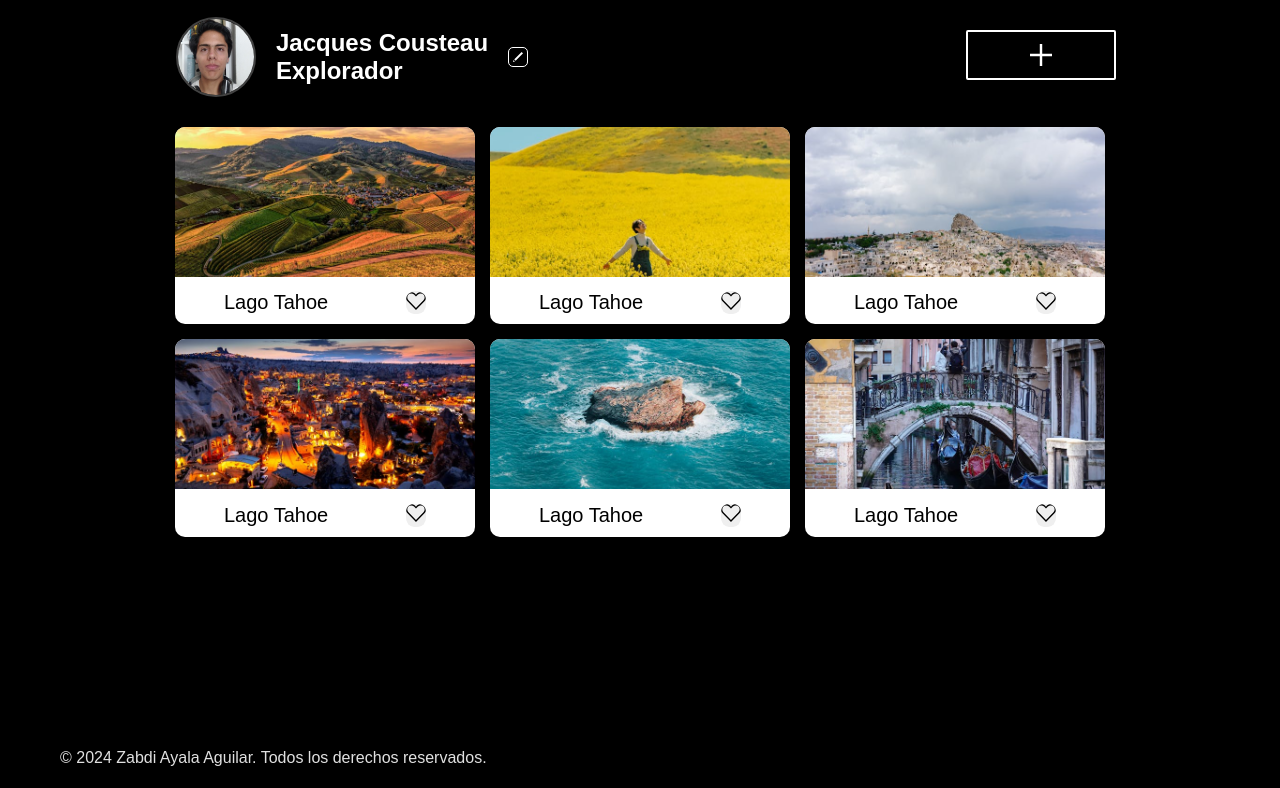
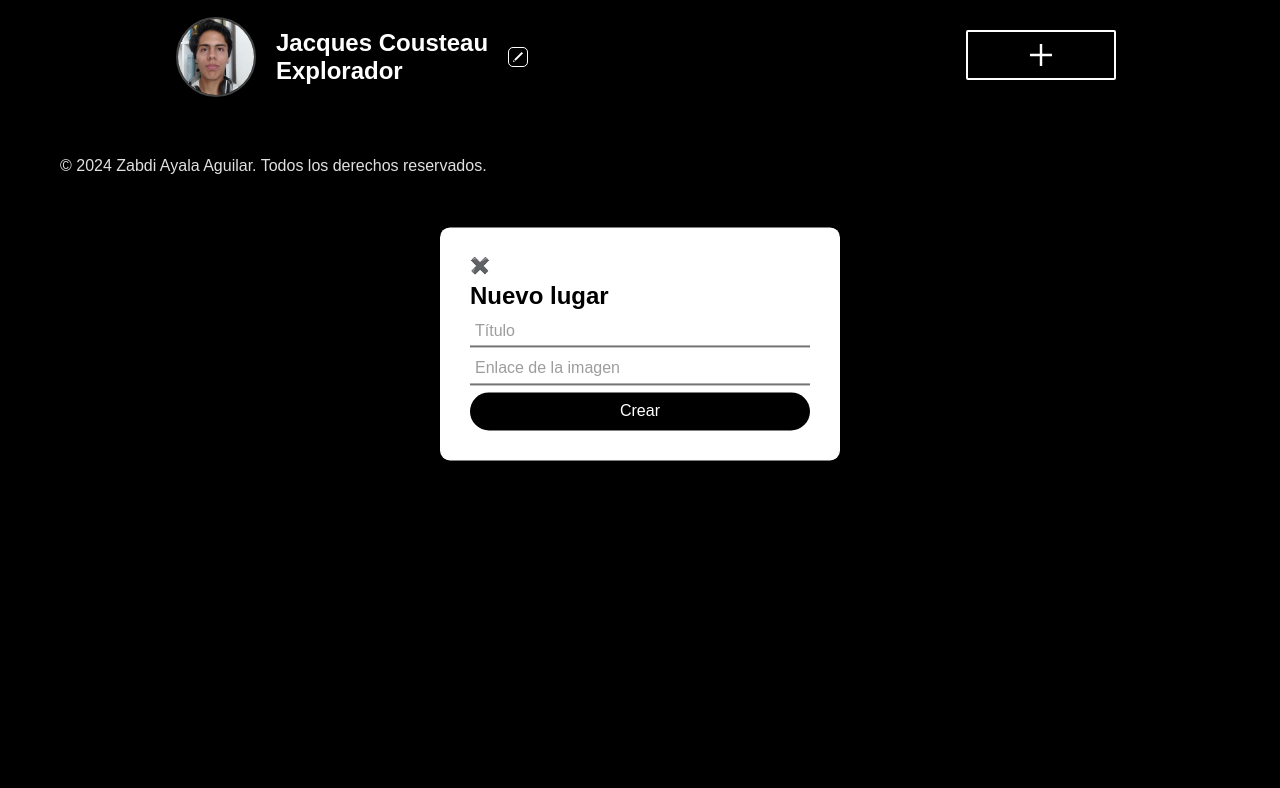
Before and after one commit to ZabdiAyala20/web_project_around, a plain HTML site: page index.html in a window 1280 px wide. Both pictures are taken after a click on the button 1040 px from the left and 112 px from the top of the page. Shown: the part 56-844 px from the top of the page. After the commit the page ends 800 px from the top, so only its background shows below. Drawn offline with Linux system fonts and the light colour scheme.

Commit message:
agregacion de boton de imagenes con funcion

```diff
--- a/blocks/content.css
+++ b/blocks/content.css
@@ -65,8 +65,57 @@
 .profile__edit-button:hover {
   background-color: #2980b9;
 }
+.instructions{
+  font-weight: 800;
+  font-size: xx-large;
+  color: white;
+  opacity: .5;
+}
+.add__image-button-form{
+  position: fixed;
+  width: 400px;
+  top: 50%;
+  left: 50%;
+  transform: translate(-50%, -50%);
+display: flex;
+flex-direction: column;
+background-color: rgb(255, 255, 255);
+border-radius: 10px;
+padding: 30px;
+gap: 7px;
+z-index: 1000;
+box-shadow: 0 0 15px rgba(0,0,0,0.5);
+}
+.add__images-title{
+  color: black;
+}
+.close__add_button-images{
+  width: fit-content;
+  border-style: none;
+  border-radius: 20px;
+  width: 20px;
+  background-color: transparent;
+}
+.input__images{
+  padding: 5px;
+  border-style: none;
+  border-bottom: 2px solid rgb(58, 58, 58);
+  opacity: .7;
+}
+.add__image-button{
+  background-color: black;
+  color: white;
+  width: 100%;
+  padding: 10px;
+  border-radius: 30px;
+  border-style: none;
+  transition: background-color 0.3s ease;
+}
+.add__image-button:hover{
+  background-color: rgb(100, 158, 215);
+}
 
-.images {
+.images__add_form-container{
   display: grid;
   row-gap: 15px;
   column-gap: 15px;
--- a/index.html
+++ b/index.html
@@ -29,61 +29,40 @@
   </div>
   <!--popup cierre-->
 
-      <div class="images">
-        <div class="card">
-          <img src="./images/monte.jpg" alt="Lugar" class="card__image">
-          <div class="card__info">
-            <p class="card__title">Lago Tahoe</p>
-            <button class="card__like-button"><img class="card__like-button" src="./images/likeButton.svg"></button>
-          </div>
-        </div>
-
-        <div class="card">
-            <img src="./images/campo_amarillo.jpg" alt="Lugar" class="card__image">
-            <div class="card__info">
-              <p class="card__title">Lago Tahoe</p>
-              <button class="card__like-button"><img class="card__like-button" src="./images/likeButton.svg"></button>
-            </div>
-          </div>
-
-          <div class="card">
-            <img src="./images/pueblo_rural.jpg" alt="Lugar" class="card__image">
-            <div class="card__info">
-              <p class="card__title">Lago Tahoe</p>
-              <button class="card__like-button"><img class="card__like-button" src="./images/likeButton.svg"></button>
-            </div>
-          </div>
-
-          <div class="card">
-            <img src="./images/rural_noche.jpg" alt="Lugar" class="card__image">
-            <div class="card__info">
-              <p class="card__title">Lago Tahoe</p>
-              <button class="card__like-button"><img class="card__like-button" src="./images/likeButton.svg"></button>
-            </div>
-          </div>
-
-          <div class="card">
-            <img src="./images/mar.jpg" alt="Lugar" class="card__image">
-            <div class="card__info">
-            <p class="card__title">Lago Tahoe</p>
-            <button class="card__like-button"><img class="card__like-button" src="./images/likeButton.svg"></button>
-          </div>
-          </div>
-
-          <div class="card">
-            <img src="./images/pueblo_de_agua.jpg" alt="Lugar" class="card__image">
-            <div class="card__info">
-              <p class="card__title">Lago Tahoe</p>
-              <button class="card__like-button"><img class="card__like-button" src="./images/likeButton.svg"></button>
-            </div>
-          </div>
-      </div>
+  <!-- bloque para agrgar imagenes  -->
+    <div class="images__add_form-container">
+      <p class="instructions">agrega tus fotos</p>
+    </div>
     </main>
 
     <footer class="footer">
       <p class="footer__text">  &copy; 2024 Zabdi Ayala Aguilar. Todos los derechos reservados.</p>
     </footer>
   </div>
+  <!-- Templates -->
+  <template id="form-images">
+    <form class="add__image-button-form">
+      <button class="close__add_button-images">✖️</button>
+      <h2 class="add__images-title">Nuevo lugar</h2>
+      <input class="input__images" type="text" id="titulo" name="titulo" placeholder="Título" >
+      <input class="input__images" type="url" id="url" name="url" placeholder="Enlace de la imagen">
+      <button class="add__image-button" type="submit">Crear</button>
+    </form>
+  </template>
+
+<template id="card__images">
+  <div class="card">
+    <div class="card__info">
+      <p class="card__title">Lago Tahoe</p>
+      <button class="card__like-button"><img class="card__like-button" src="./images/likeButton.svg"></button>
+    </div>
+  </div>
+</template>
+<!-- Templates -->
+
+
+  <!--script-->
   <script src="./scripts/index.js"></script>
+  <!--script-->
 </body>
 </html>
--- a/scripts/index.js
+++ b/scripts/index.js
@@ -56,12 +56,54 @@ popup.addEventListener('submit', (event) => {
     formContainer.innerHTML = '';
 });
 
-//funcion para mostrar mensaje de boton de fotos
+//funcion para agregar imagenes
 
-function addPhotos(){
-    let photosButton = document.querySelector('.profile__add-button');
-    photosButton.addEventListener('click', () => {
-        alert('Funcionalidad en desarrollo');
-    });
-}
-addPhotos();
+const templateContainer = document.querySelector('#form-images');
+const container = document.querySelector('.images__add_form-container');
+const openImagesButton = document.querySelector('.profile__add-button');
+let formVisible = false;
+
+// Evento para mostrar el formulario
+openImagesButton.addEventListener('click', () => {
+    if (!formVisible) {
+        const clone = templateContainer.content.cloneNode(true);
+        container.appendChild(clone);
+        formVisible = true;
+
+        const instructions = document.querySelector('.instructions');
+        instructions.setAttribute('hidden', true);
+
+        const closeFormButton = container.querySelector('.close__add_button-images');
+        const form = container.querySelector('.add__image-button-form');
+
+        closeFormButton.addEventListener('click', () => {
+            form.remove();
+            formVisible = false;
+        });
+
+
+        form.addEventListener('submit', (event) => {
+            event.preventDefault();
+            const titleInput = form.querySelector('input[name="titulo"]').value; // Obtener el título
+            const urlInput = form.querySelector('input[name="url"]').value; // Obtener la URL de la imagen
+
+
+            const cardTemplate = document.querySelector('#card__images');
+            const cardClone = cardTemplate.content.cloneNode(true);
+            const cardTitle = cardClone.querySelector('.card__title');
+            const cardImage = document.createElement('img');
+            cardImage.className = 'card__image';
+            cardImage.src = urlInput;
+            cardImage.alt = titleInput;
+            cardTitle.textContent = titleInput;
+
+
+            cardClone.querySelector('.card').prepend(cardImage);
+            container.appendChild(cardClone);
+
+
+            form.remove();
+            formVisible = false;
+        });
+    }
+});
```
